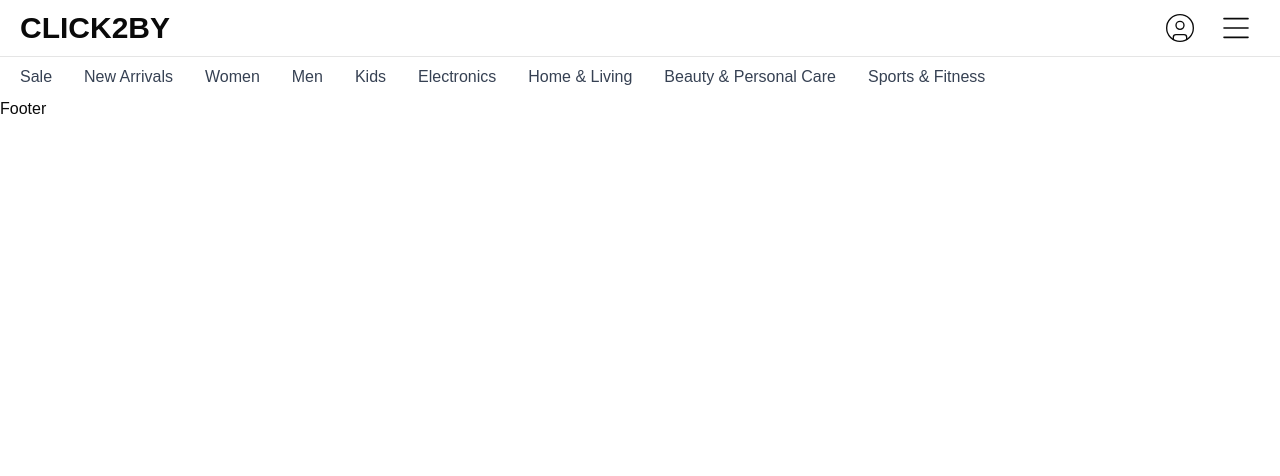
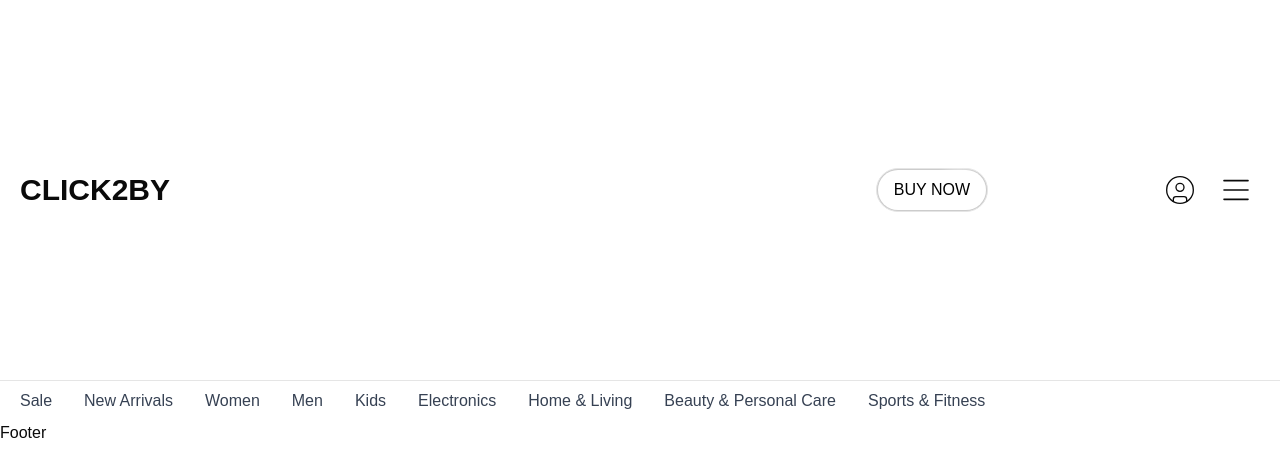
Before and after one commit to mdforhadulislam/click2by-ecommarce, a Next.js app: page / in a window 1280 px wide. Shown: the top 476 px of the page. Built offline with nearby package versions, Linux system fonts and the light colour scheme; a web font is replaced by a local one.

Commit message:
addd allll

```diff
--- a/components/Nav/NavBar.tsx
+++ b/components/Nav/NavBar.tsx
@@ -4,6 +4,7 @@
 import { useState } from "react";
 
 import { AnimatePresence, motion } from "framer-motion";
+import { HoverBorderGradient } from "../ui/hover-border-gradient";
 const categories = [
   {
     title: "Sale",
@@ -158,6 +159,16 @@
           <h1 className="text-3xl font-bold">CLICK2BY</h1>
 
           <div className="flex gap-2 items-center align-middle">
+            <div className="m-40 flex justify-center text-center">
+      <HoverBorderGradient
+        containerClassName="rounded-full"
+        as="button"
+        className="dark:bg-black bg-white text-black dark:text-white flex items-center space-x-2"
+      >
+        <span>BUY NOW</span>
+      </HoverBorderGradient>
+    </div>
+
             <div className="p-2 py-1 hover:bg-black hover:text-white transition-all duration-200 cursor-pointer">
               <CircleUser size={32} strokeWidth={1} />
             </div>
--- /dev/null
+++ b/components/ui/hover-border-gradient.tsx
@@ -0,0 +1,99 @@
+"use client";
+import React, { useState, useEffect, useRef } from "react";
+
+import { motion } from "motion/react";
+import { cn } from "@/lib/utils";
+
+type Direction = "TOP" | "LEFT" | "BOTTOM" | "RIGHT";
+
+export function HoverBorderGradient({
+  children,
+  containerClassName,
+  className,
+  as: Tag = "button",
+  duration = 1,
+  clockwise = true,
+  ...props
+}: React.PropsWithChildren<
+  {
+    as?: React.ElementType;
+    containerClassName?: string;
+    className?: string;
+    duration?: number;
+    clockwise?: boolean;
+  } & React.HTMLAttributes<HTMLElement>
+>) {
+  const [hovered, setHovered] = useState<boolean>(false);
+  const [direction, setDirection] = useState<Direction>("TOP");
+
+  const rotateDirection = (currentDirection: Direction): Direction => {
+    const directions: Direction[] = ["TOP", "LEFT", "BOTTOM", "RIGHT"];
+    const currentIndex = directions.indexOf(currentDirection);
+    const nextIndex = clockwise
+      ? (currentIndex - 1 + directions.length) % directions.length
+      : (currentIndex + 1) % directions.length;
+    return directions[nextIndex];
+  };
+
+  const movingMap: Record<Direction, string> = {
+    TOP: "radial-gradient(20.7% 50% at 50% 0%, hsl(0, 0%, 100%) 0%, rgba(255, 255, 255, 0) 100%)",
+    LEFT: "radial-gradient(16.6% 43.1% at 0% 50%, hsl(0, 0%, 100%) 0%, rgba(255, 255, 255, 0) 100%)",
+    BOTTOM:
+      "radial-gradient(20.7% 50% at 50% 100%, hsl(0, 0%, 100%) 0%, rgba(255, 255, 255, 0) 100%)",
+    RIGHT:
+      "radial-gradient(16.2% 41.199999999999996% at 100% 50%, hsl(0, 0%, 100%) 0%, rgba(255, 255, 255, 0) 100%)",
+  };
+
+  const highlight =
+    "radial-gradient(75% 181.15942028985506% at 50% 50%, #3275F8 0%, rgba(255, 255, 255, 0) 100%)";
+
+  useEffect(() => {
+    if (!hovered) {
+      const interval = setInterval(() => {
+        setDirection((prevState) => rotateDirection(prevState));
+      }, duration * 1000);
+      return () => clearInterval(interval);
+    }
+  }, [hovered]);
+  return (
+    <Tag
+      onMouseEnter={(event: React.MouseEvent<HTMLDivElement>) => {
+        setHovered(true);
+      }}
+      onMouseLeave={() => setHovered(false)}
+      className={cn(
+        "relative flex rounded-full border  content-center bg-black/20 hover:bg-black/10 transition duration-500 dark:bg-white/20 items-center flex-col flex-nowrap gap-10 h-min justify-center overflow-visible p-px decoration-clone w-fit",
+        containerClassName
+      )}
+      {...props}
+    >
+      <div
+        className={cn(
+          "w-auto text-white z-10 bg-black px-4 py-2 rounded-[inherit]",
+          className
+        )}
+      >
+        {children}
+      </div>
+      <motion.div
+        className={cn(
+          "flex-none inset-0 overflow-hidden absolute z-0 rounded-[inherit]"
+        )}
+        style={{
+          filter: "blur(2px)",
+          position: "absolute",
+          width: "100%",
+          height: "100%",
+        }}
+        initial={{ background: movingMap[direction] }}
+        animate={{
+          background: hovered
+            ? [movingMap[direction], highlight]
+            : movingMap[direction],
+        }}
+        transition={{ ease: "linear", duration: duration ?? 1 }}
+      />
+      <div className="bg-black absolute z-1 flex-none inset-[2px] rounded-[100px]" />
+    </Tag>
+  );
+}
```
